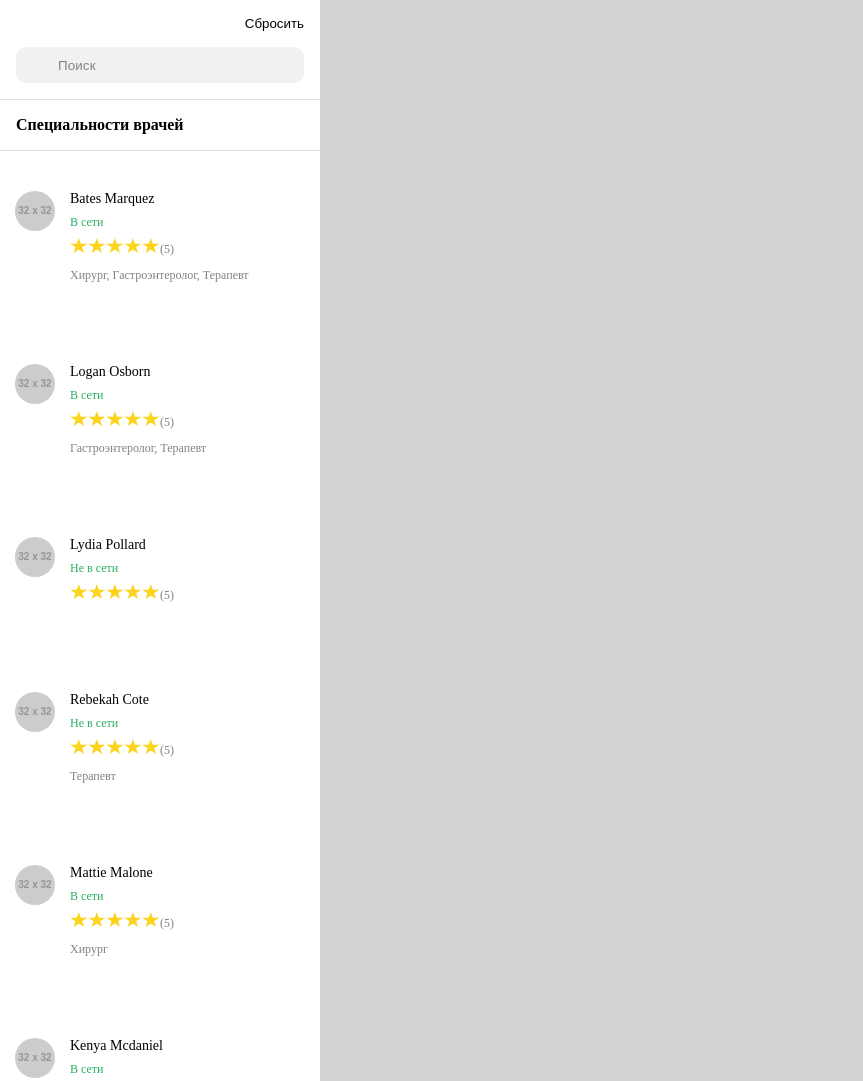
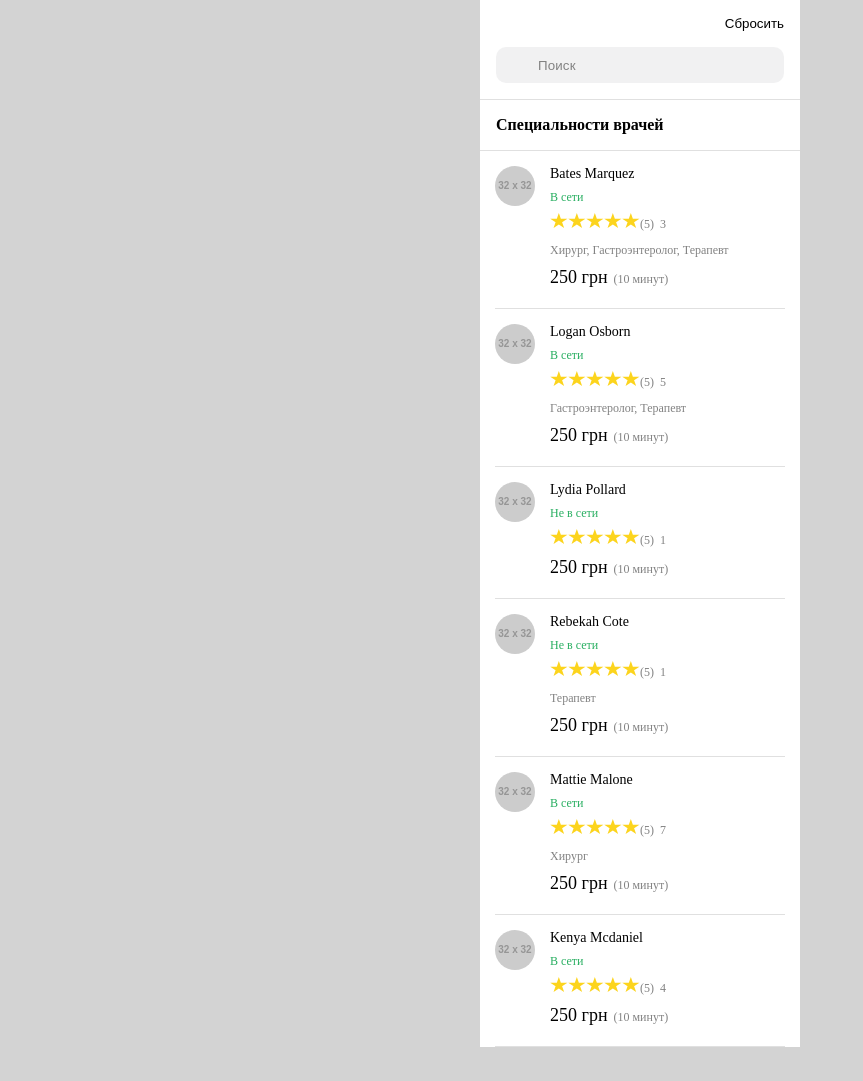
Before and after one commit to ladanpaul/native-search, a website: page src/index.html in a window 1280 px wide. Shown: the top 1081 px of the page, without its empty margins (0-863 px from the left). After the commit the page ends 1047 px from the top, so only its background shows below. Drawn offline with nearby package versions, Linux system fonts and the light colour scheme; files that its build step writes are made by us from their sources; placeholder pictures from the web are drawn by us.

Commit message:
feat(nodes): create nodes

```diff
--- a/src/js/script.js
+++ b/src/js/script.js
@@ -19,7 +19,8 @@ let users = null
 // },
 
 const createUser = (userData) => {
-  const userCard = document.createElement('section')
+  const cardWrapper = document.createElement('section')
+  const userCard = document.createElement('div')
   const avatar = document.createElement('img')
   const user = document.createElement('div')
   const userTitle = document.createElement('h3')
@@ -32,7 +33,15 @@ const createUser = (userData) => {
   const userCost = document.createElement('div')
   const costCurrency = document.createElement('span')
   const costTime = document.createElement('span')
+  const userButtons = document.createElement('div')
+  const phoneBtn = document.createElement('button')
+  const videoBtn = document.createElement('button')
+  const emailBtn = document.createElement('button')
+  const phoneBtnImg = document.createElement('img')
+  const videoBtnImg = document.createElement('img')
+  const emailBtnImg = document.createElement('img')
 
+  cardWrapper.className = 'card-wrapper'
   userCard.className = 'user-card'
   avatar.className = 'avatar'
   user.className = 'user'
@@ -49,27 +58,44 @@ const createUser = (userData) => {
 
   avatar.setAttribute('src', userData.avatar)
   star.setAttribute('src', '../img/Star.svg')
+  phoneBtnImg.setAttribute('src', '../img/Star.svg')
+  videoBtnImg.setAttribute('src', '../img/Star.svg')
+  emailBtnImg.setAttribute('src', '../img/Star.svg')
 
   userCard.appendChild(avatar)
+  userCard.appendChild(user)
   userCard.appendChild(user)
 
   userTitle.innerText = `${userData.first_name} ${userData.last_name}`
   userStatus.innerText = userData.status ? 'В сети' : 'Не в сети'
   rateCount.innerText = `(${userData.rate})`
   userPosition.innerText = userData.speciality ? userData.speciality.join(', ') : ''
+  comments.innerText = userData.comments
+  costCurrency.innerText = '250 грн'
+  costTime.innerText = '(10 минут)'
 
   for (let i = 0; i < userData.rate; i++) {
     userRate.appendChild(star.cloneNode())
   }
 
+  phoneBtn.appendChild(phoneBtnImg)
+  videoBtn.appendChild(videoBtnImg)
+  emailBtn.appendChild(emailBtnImg)
+  userCost.appendChild(costCurrency)
+  userCost.appendChild(costTime)
   userRate.appendChild(rateCount)
+  userRate.appendChild(comments)
+  userButtons.appendChild(phoneBtn)
+  userButtons.appendChild(videoBtn)
+  userButtons.appendChild(emailBtn)
   user.appendChild(userTitle)
   user.appendChild(userStatus)
   user.appendChild(userRate)
   user.appendChild(userPosition)
+  user.appendChild(userCost)
 
-  wrapper.appendChild(userCard)
-  console.log('avatar -> ', userCard)
+  cardWrapper.appendChild(userCard)
+  wrapper.appendChild(cardWrapper)
 }
 
 const appendUsers = (data) => {
--- a/src/scss/style.scss
+++ b/src/scss/style.scss
@@ -11,6 +11,7 @@ body {
 .wrapper {
   width: 320px;
   background: #fff;
+  margin: auto;
 }
 
 .header {
@@ -52,9 +53,14 @@ body {
   }
 }
 
+.card-wrapper {
+  padding: 0 15px;
+}
+
 .user-card {
   display: flex;
-  padding: 40px 15px;
+  border-bottom: 1px solid #E0E0E0;
+  padding: 15px 0 20px 0;
 
   .avatar {
     width: 40px;
@@ -87,6 +93,10 @@ body {
         line-height: 18px;
         color: #828282;
       }
+
+      .comments {
+        margin-left: 6px;
+      }
     }
 
     &__position {
```
Also changed, not shown: 1 other file.
